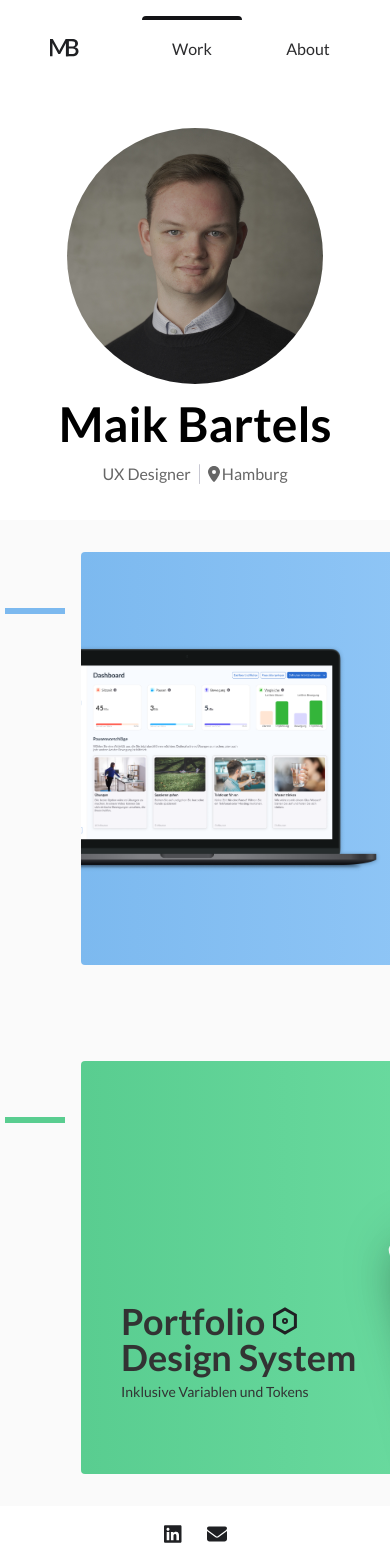
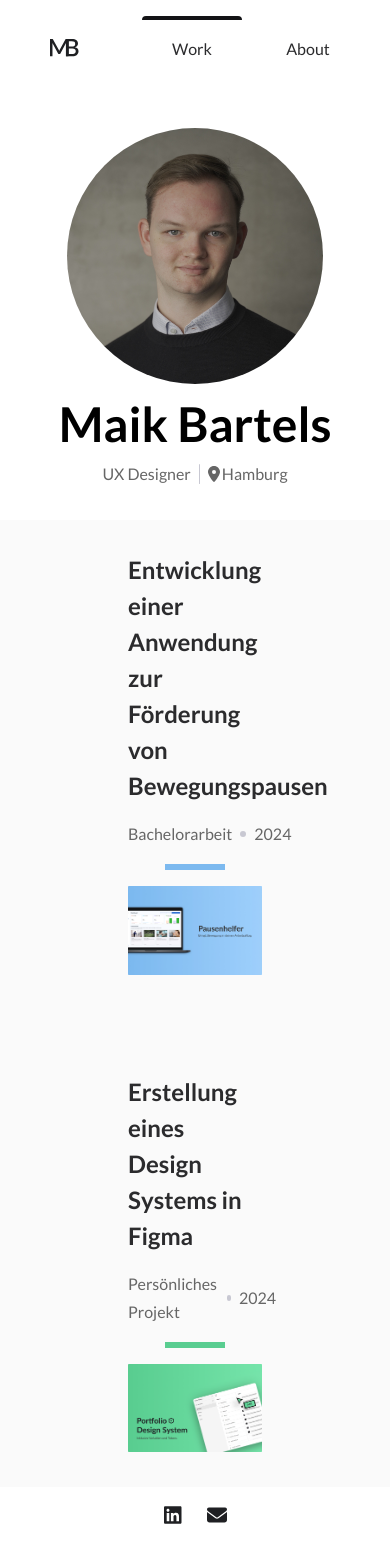
Before and after one commit to PizzaPapst/portfolio-v2, a React (Create React App) app: page / in a window 390 px wide. Shown: the top 1562 px of the page. Built offline with nearby package versions, Linux system fonts and the light colour scheme.

Commit message:
change to img at small screen

```diff
--- a/src/components/Project1.js
+++ b/src/components/Project1.js
@@ -1,10 +1,33 @@
-import React from "react"
 import '../styles/project1.css';
 import '../styles/textStyles.css';
 import device from '../images/device-project1.png';
 import { Link } from "react-router-dom";
+import React, { useState, useEffect } from 'react';
+import bachelorarbeit from '../images/bachelorarbeit.jpg';
+
 
 export default function Project() {
+    const [isScreenWide, setIsScreenWide] = useState(window.innerWidth > 1000);
+
+    useEffect(() => {
+        const handleResize = () => {
+          const isWide = window.innerWidth > 1000;
+          setIsScreenWide(isWide);
+          // Wenn der Bildschirm schmaler als 800px ist, kombiniere beide Hälften zu einem
+        };
+
+        // Event-Listener hinzufügen
+        window.addEventListener('resize', handleResize);
+
+        // Bei der ersten Ausführung die Bildschirmgröße prüfen
+        handleResize();
+
+        // Cleanup: Event-Listener entfernen, wenn die Komponente unmountet
+        return () => {
+          window.removeEventListener('resize', handleResize);
+        };
+      }, []);
+
     return (
         <div className="Project">
             <div className="Project-Info">
@@ -18,13 +41,19 @@ export default function Project() {
             <div className="DividerContainer">
                 <div className="DividerProject"></div>
             </div>
+            {isScreenWide ?
             <Link to="/bachelorarbeit" className="ImgContainer">
-                <img alt="Device" className="Device" src={device}/>
-                <div className="ImgTitleContainer">
-                    <p className="ImgTitle">Pausenhelfer</p>
-                    <p className="SubTitle">Bringt Bewegung in deinen Arbeitsalltag</p>
-                </div>
+                    <img alt="Device" className="Device" src={device}/>
+                    <div className="ImgTitleContainer">
+                        <p className="ImgTitle">Pausenhelfer</p>
+                        <p className="SubTitle">Bringt Bewegung in deinen Arbeitsalltag</p>
+                    </div>
+            </Link> :
+            <Link to="/bachelorarbeit" className="img">
+                <img alt="project1thumbnail" className="" src={bachelorarbeit} style={{width: "100%"}}/>
             </Link>
+            }
+
         </div>
     )
 }
--- a/src/components/Project2.js
+++ b/src/components/Project2.js
@@ -1,11 +1,34 @@
-import React from "react"
+import React, { useState, useEffect } from 'react';
+
 import '../styles/project2.css'
 import { Link } from "react-router-dom";
 import variableImg from '../images/VariableImg.png';
 import cursor from '../images/Cursor.png';
 import variableIcon from '../images/VariableIcon.svg';
+import ds from '../images/designsystem.jpg';
+
 
 export default function Project() {
+    const [isScreenWide, setIsScreenWide] = useState(window.innerWidth > 1000);
+    useEffect(() => {
+        const handleResize = () => {
+          const isWide = window.innerWidth > 1000;
+          setIsScreenWide(isWide);
+          // Wenn der Bildschirm schmaler als 800px ist, kombiniere beide Hälften zu einem
+        };
+
+        // Event-Listener hinzufügen
+        window.addEventListener('resize', handleResize);
+
+        // Bei der ersten Ausführung die Bildschirmgröße prüfen
+        handleResize();
+
+        // Cleanup: Event-Listener entfernen, wenn die Komponente unmountet
+        return () => {
+          window.removeEventListener('resize', handleResize);
+        };
+      }, []);
+
     return (
         <div className="Project">
             <div className="Project-Info">
@@ -19,7 +42,9 @@ export default function Project() {
             <div className="DividerContainer">
                 <div className="p2-DividerProject"></div>
             </div>
+            {isScreenWide ?
             <Link to="/designsystem" className="p2-ImgContainer">
+
                         <img alt="Device" className="variableImg" src={variableImg}/>
                         <img alt="Device" className="cursor" src={cursor}/>
                         <div className="p2-ImgTitleContainer">
@@ -28,7 +53,11 @@ export default function Project() {
                         <p className="SubTitle">Inklusive Variablen und Tokens</p>
                         <img className="variableIcon" alt="icon" src={variableIcon}/>
                     </div>
+            </Link> :
+            <Link to="/bachelorarbeit" className="img">
+                <img alt="project1thumbnail" className="" src={ds} style={{width: "100%"}}/>
             </Link>
+            }
         </div>
     )
 }
--- a/src/styles/project1.css
+++ b/src/styles/project1.css
@@ -102,3 +102,30 @@
 .SubTitle{
     color: var(--text-onproject1-subtitle);
 }
+
+.thumb{
+    width: 620px;
+}
+
+
+@media only screen and (max-width: 800px) {
+    .Project{
+      width: 100%;
+      flex-direction: column;
+      align-items: center;
+    }
+
+    .DividerContainer{
+        padding: 0;
+    }
+
+    .Project-Info{
+        width: 100%;
+    }
+
+    .ProjectTitle{
+        width: 100%;
+    }
+
+
+  }
```
Also changed, not shown: src/images/bachelorarbeit.jpg (added), src/images/designsystem.jpg (added). Lines whose indentation alone changed are shown as unchanged.
